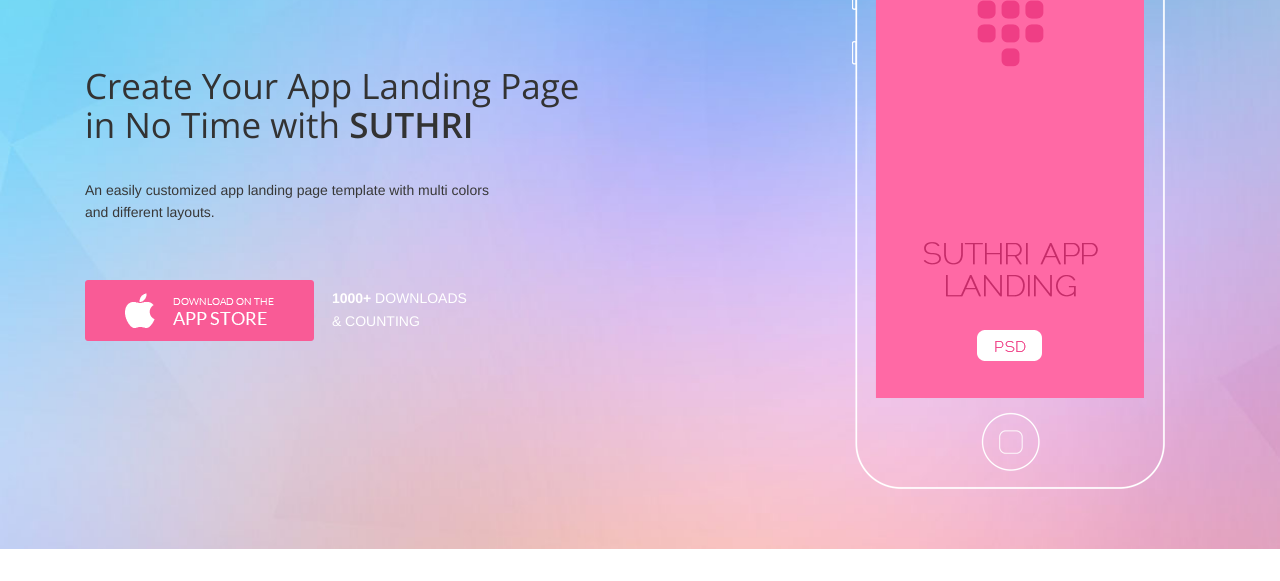
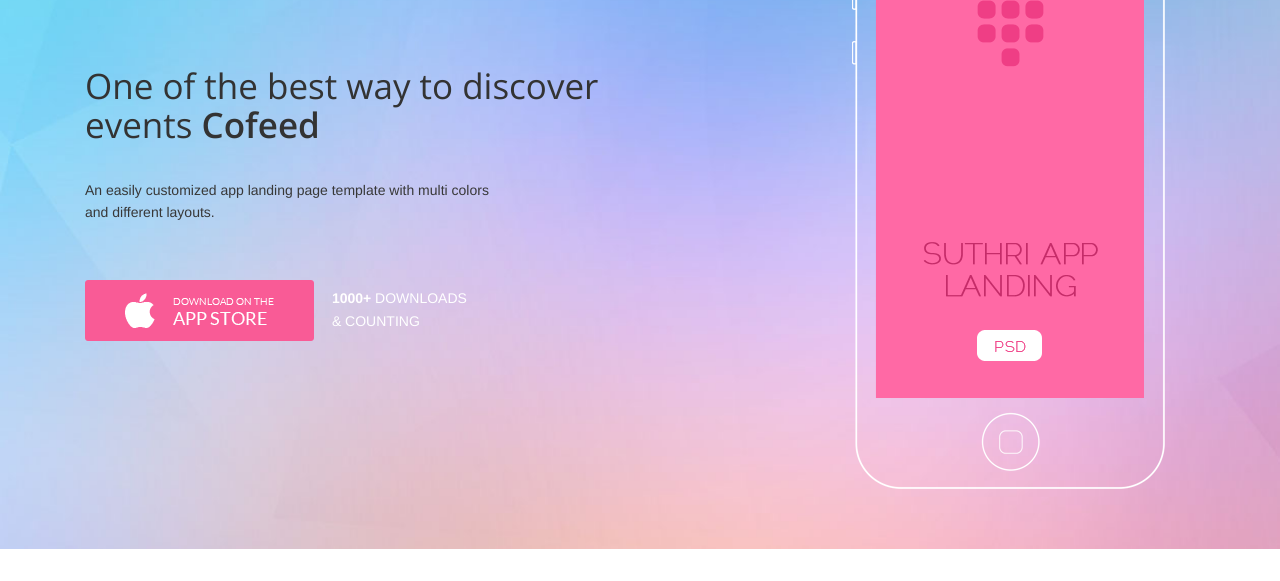
Before and after one commit to cofeed/cofeed.github.io, a plain HTML site: page index.html in a window 1280 px wide. Shown: the part 219-800 px from the top of the page. Drawn offline with nearby package versions, Linux system fonts and the light colour scheme.

Commit message:
change to cofeed

```diff
--- a/index.html
+++ b/index.html
@@ -38,7 +38,7 @@ jQuery(document).ready(function($) {
 			<div class="logo wow bounceInLeft animated">
 				<a href="index.html"><img src="images/logo.PNG" alt=""/></a>
 			</div>
-			<h1 class="wow bounceIn animated">Create Your App Landing Page <br> in No Time with <span>SUTHRI</span></h1>
+			<h1 class="wow bounceIn animated">One of the best way to discover <br> events <span>Cofeed</span></h1>
 			<p class="wow fadeInUp animated">An easily customized app landing page template with multi colors<br> and different layouts.</p>
 			<form class="ap-but down wow fadeInUp animated">
 				<input type="submit" value="" />
```
